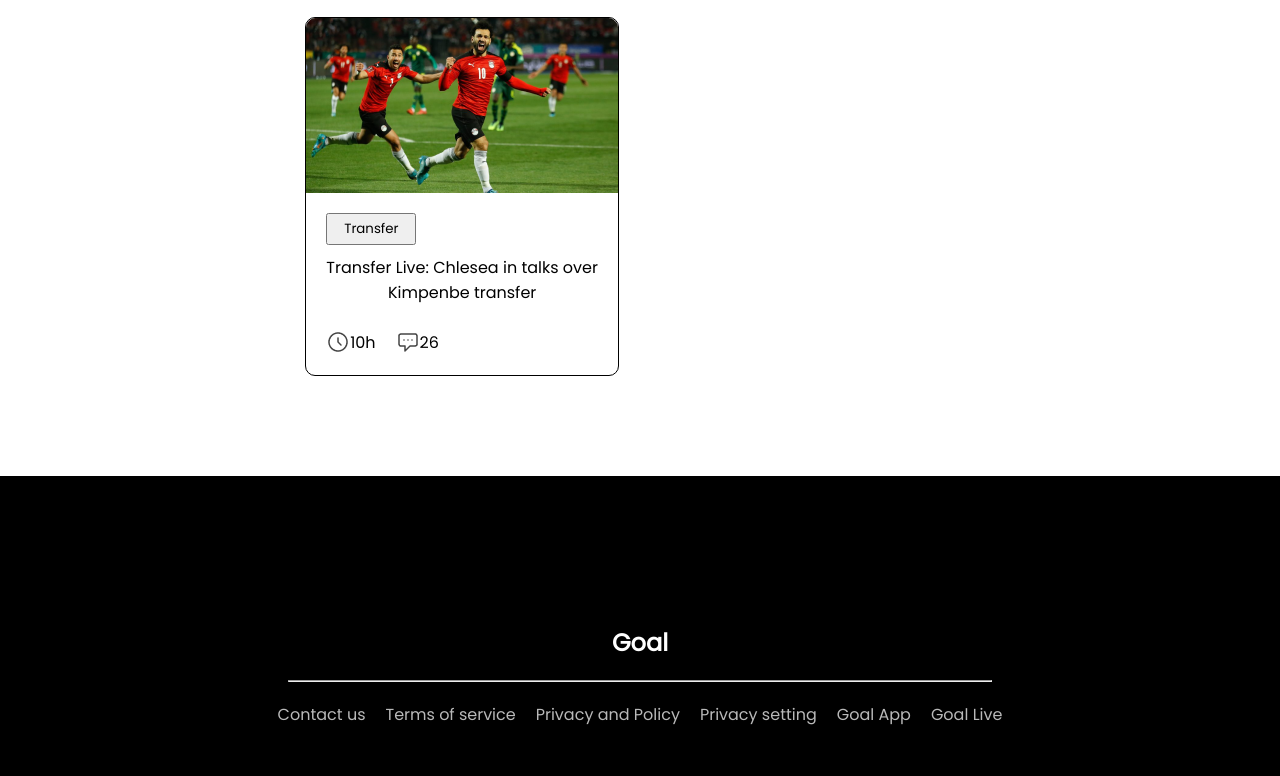
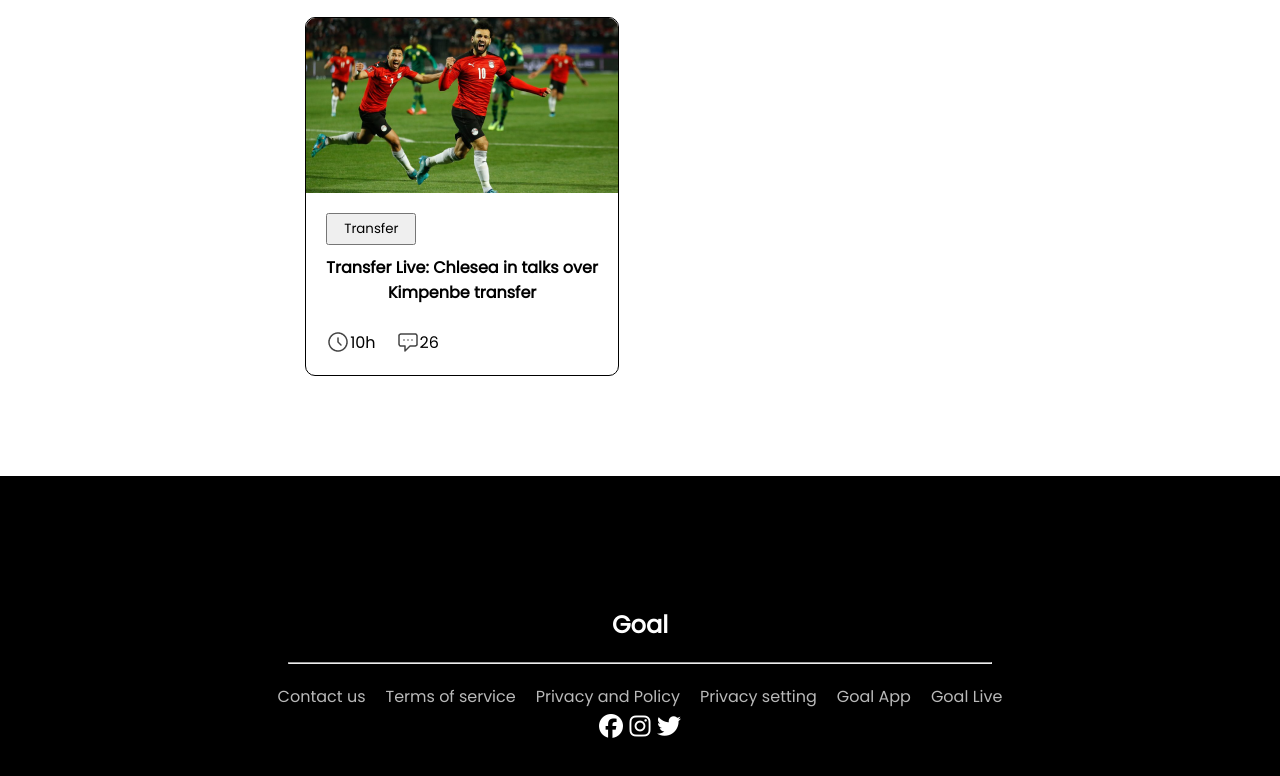
Before and after one commit to showaibbinnasir/world-cup-schedule, a plain HTML site: page index.html in a window 1280 px wide. Shown: the part 2030-2806 px from the top of the page. Drawn offline with Linux system fonts and the light colour scheme.

Commit message:
updated 2.0

```diff
--- a/css/style.css
+++ b/css/style.css
@@ -157,6 +157,10 @@ main{
     text-align: center;
 }
 
+.details p{
+    font-weight: 700;
+}
+
 /* blog part style end  */
 /* main part style end  */
 
@@ -204,6 +208,17 @@ hr{
 .other-options p{
     margin: 0px 10px;
     color: #B9B9B9;
+}
+
+.social-icons{
+    font-size: 24px;
+    text-align: center;
+
+}
+
+.social-icons a{
+    text-decoration: none;
+    color: white;
 }
 
 /* footer part end  */
--- a/index.html
+++ b/index.html
@@ -236,6 +236,11 @@
                     <p>Goal App</p>
                     <p>Goal Live</p>
                 </div>
+                <div class="social-icons">
+                    <a href="https://www.facebook.com/fifa" target="_blank"><i class="fa-brands fa-facebook"></i></a>
+                    <a href="https://www.instagram.com/easportsfifa/"  target="_blank"><i class="fa-brands fa-instagram"></i></a>
+                    <a href="https://twitter.com/FIFAcom?ref_src=twsrc%5Egoogle%7Ctwcamp%5Eserp%7Ctwgr%5Eauthor" target="_blank"><i class="fa-brands fa-twitter"></i></a>
+                </div>
             </div>
         </section>
     </footer>
```
Also changed, not shown: upcoming-match.html (+5 -0 lines).
